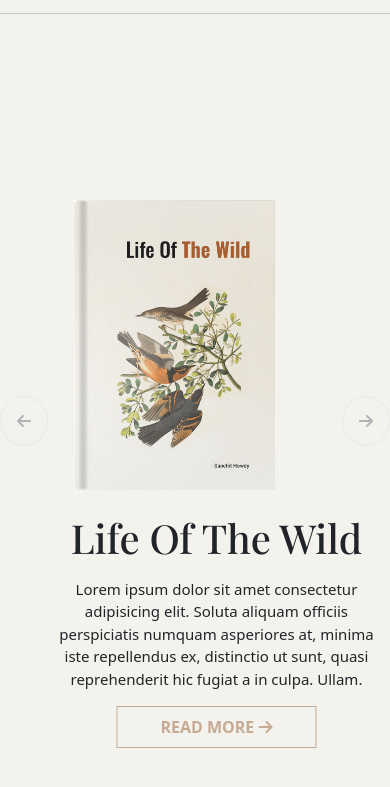
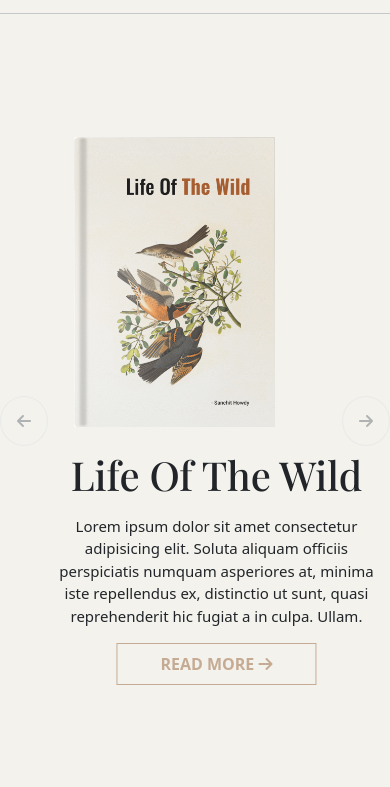
Before and after one commit to Iyasajeeb/Task-6-focal-X-v7, a plain HTML site: page index.html in a window 390 px wide. Shown: the part 57-844 px from the top of the page. Drawn offline with nearby package versions, Linux system fonts and the light colour scheme; no server answers; a web font is replaced by a local one.

Commit message:
Update-5

```diff
--- a/assets/css/Style.css
+++ b/assets/css/Style.css
@@ -113,10 +113,13 @@ h3{
     }
 
     .hero img{
-        padding-top:100px !important;
-        margin-top: 56px !important;
+        padding-top:20px !important;
+        margin-top: 10px !important;
         width:200px;
 
+    }
+    .div-hero{
+        text-align: center;
     }
     .hero h2{
         font-size: 50px;
--- a/index.html
+++ b/index.html
@@ -48,7 +48,7 @@
                 <div class="col-lg-4 col-md-12 text-center">
                   <img src="./assets/images/main-banner1.jpg" class="img-fluid">
                 </div>
-                <div class=" div-hero col-lg-4 col-md-6 col-sm-12 ps-5 pt-4 mx-4 text-center">
+                <div class=" div-hero col-lg-4 col-md-6 col-sm-12 ps-5 pt-4 mx-4">
                   <h2 class="h2-extra-size ">Life Of The Wild</h2>
                   <p class=" my-3 fs-4 hero-p">Lorem ipsum dolor sit amet consectetur adipisicing elit.
                     Soluta aliquam officiis perspiciatis numquam asperiores at,
@@ -64,7 +64,7 @@
                 <div class="col-lg-4 col-md-12 text-center">
                   <img src="./assets/images/main-banner2.jpg" class="img-fluid">
                 </div>
-                <div class="col-lg-4 col-md-6 col-sm-12 ps-5 pt-4 mx-4  text-center">
+                <div class=" div-hero col-lg-4 col-md-6 col-sm-12 ps-5 pt-4 mx-4">
                   <h2 class="h2-extra-size ">Birds Gonna Be Happy</h2>
                   <p class=" my-3 fs-4 hero-p">Lorem ipsum dolor sit amet consectetur adipisicing elit.
                     Soluta aliquam officiis perspiciatis numquam asperiores at,
```
